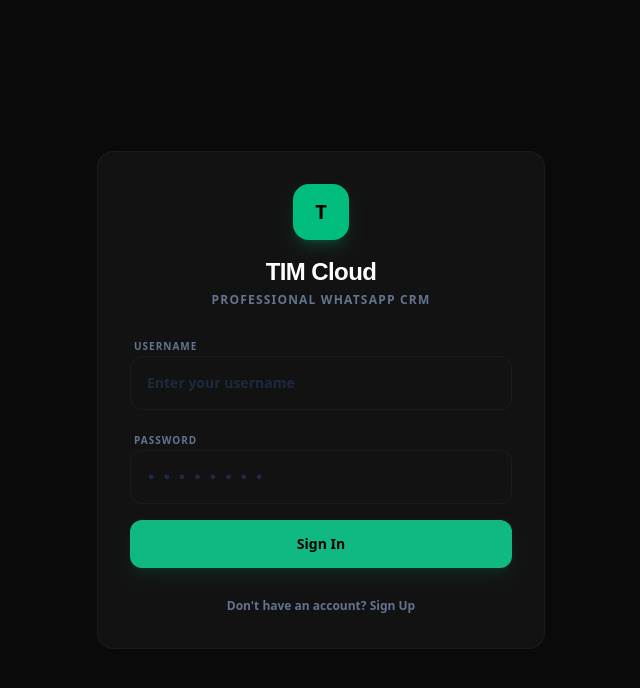
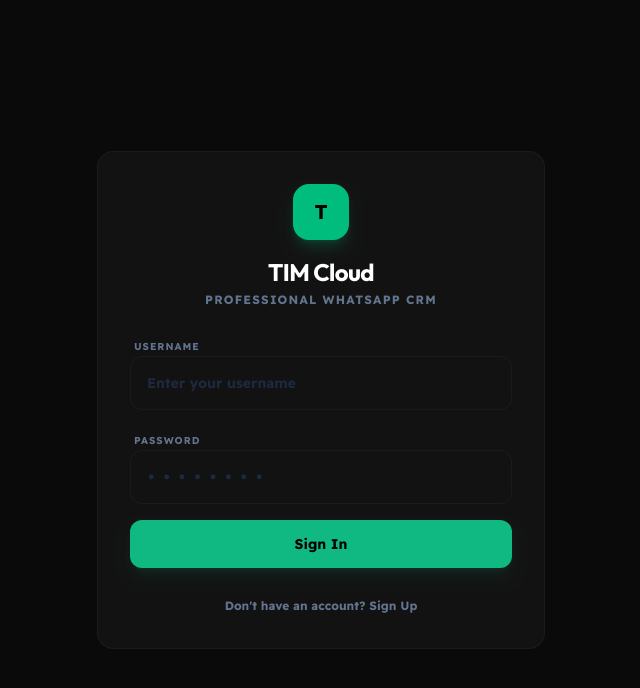
Before and after one commit to eduechopvtltd/tim-whatsapp, a React (Vite) app in the folder frontend/: page / in a window 1280 px wide. Shown: the top 688 px of the page, without its empty margins (319-959 px from the left). Built offline with nearby package versions, Linux system fonts and the light colour scheme.

Commit message:
chore: reorder tailwindcss import to follow font configuration in index.css

```diff
--- a/frontend/src/index.css
+++ b/frontend/src/index.css
@@ -1,6 +1,5 @@
+@import url('https://fonts.googleapis.com/css2?family=Outfit:wght@300;400;500;600;700;800&family=Readex+Pro:wght@300;400;500;600;700&display=swap');
 @import "tailwindcss";
-
-@import url('https://fonts.googleapis.com/css2?family=Outfit:wght@300;400;500;600;700;800&family=Readex+Pro:wght@300;400;500;600;700&display=swap');
 
 @theme {
   --font-sans: 'Readex Pro', ui-sans-serif, system-ui, sans-serif;
```
